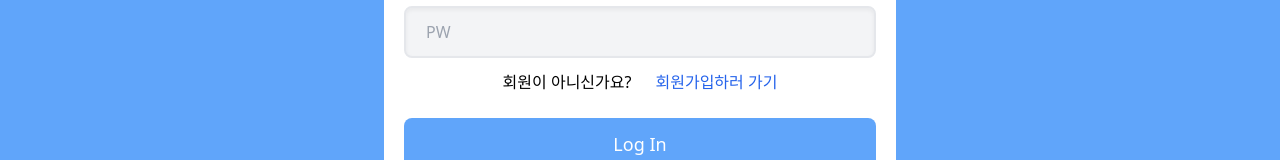
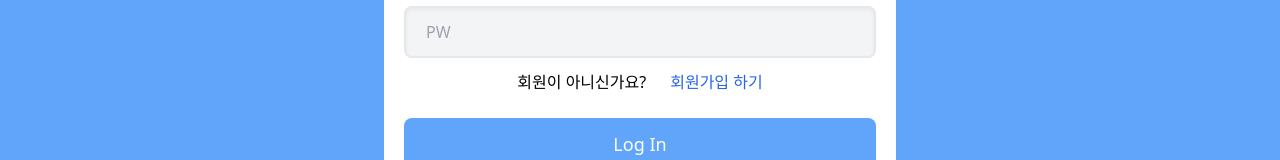
Before and after one commit to seunghoonKang/frontend-miniproject, a React (Create React App) app: page / in a window 1280 px wide. Shown: the part 372-532 px from the top of the page. Built offline with nearby package versions, Linux system fonts and the light colour scheme.

Commit message:
덜 갔네잇

```diff
--- a/src/pages/Login.jsx
+++ b/src/pages/Login.jsx
@@ -31,7 +31,7 @@ const Login = () => {
 
               <div className="mx-3 text-blue-600">
                 <button onClick={() => navigate('/register')}>
-                  회원가입하러 가기
+                  회원가입 하기
                 </button>
               </div>
             </div>
```
